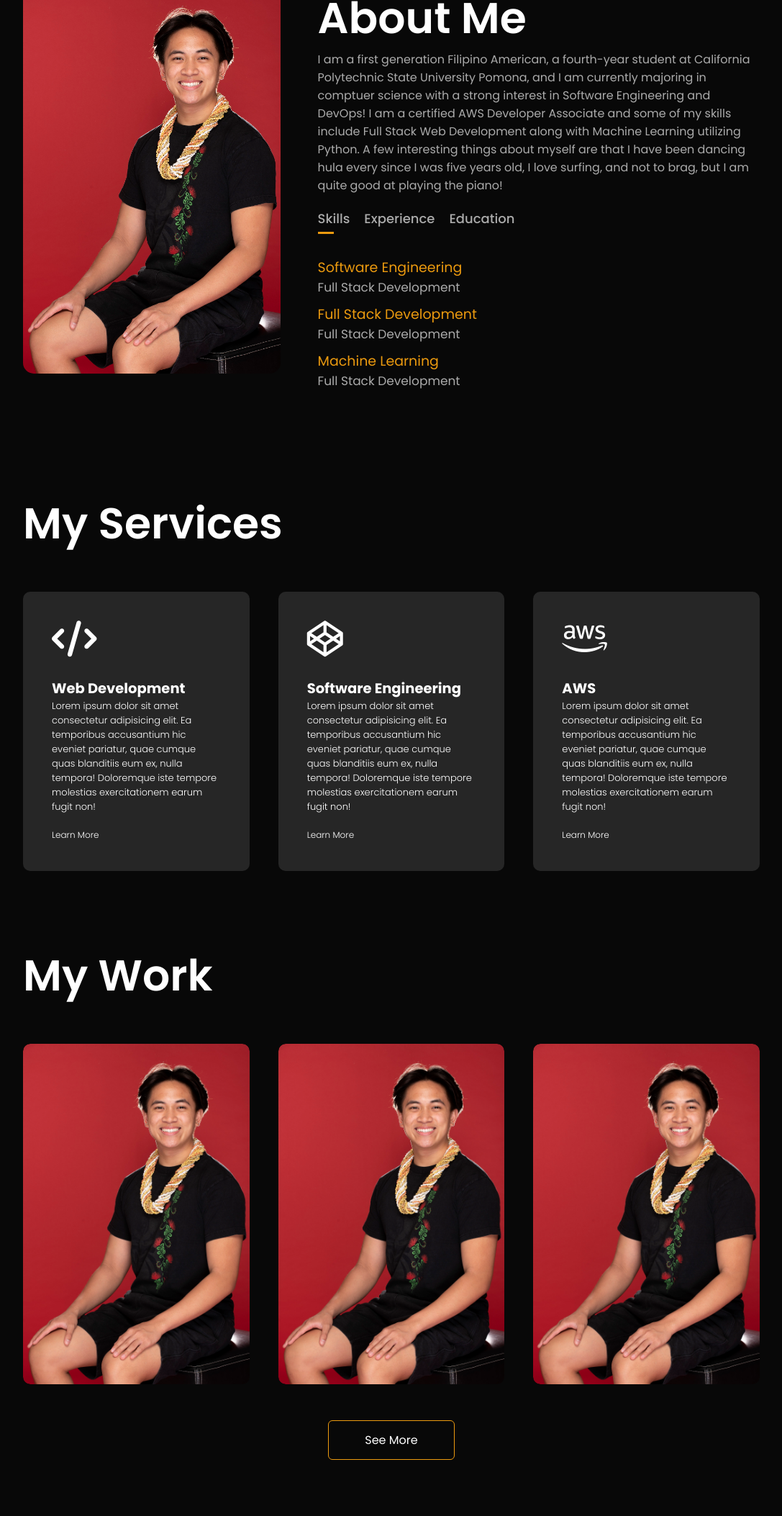
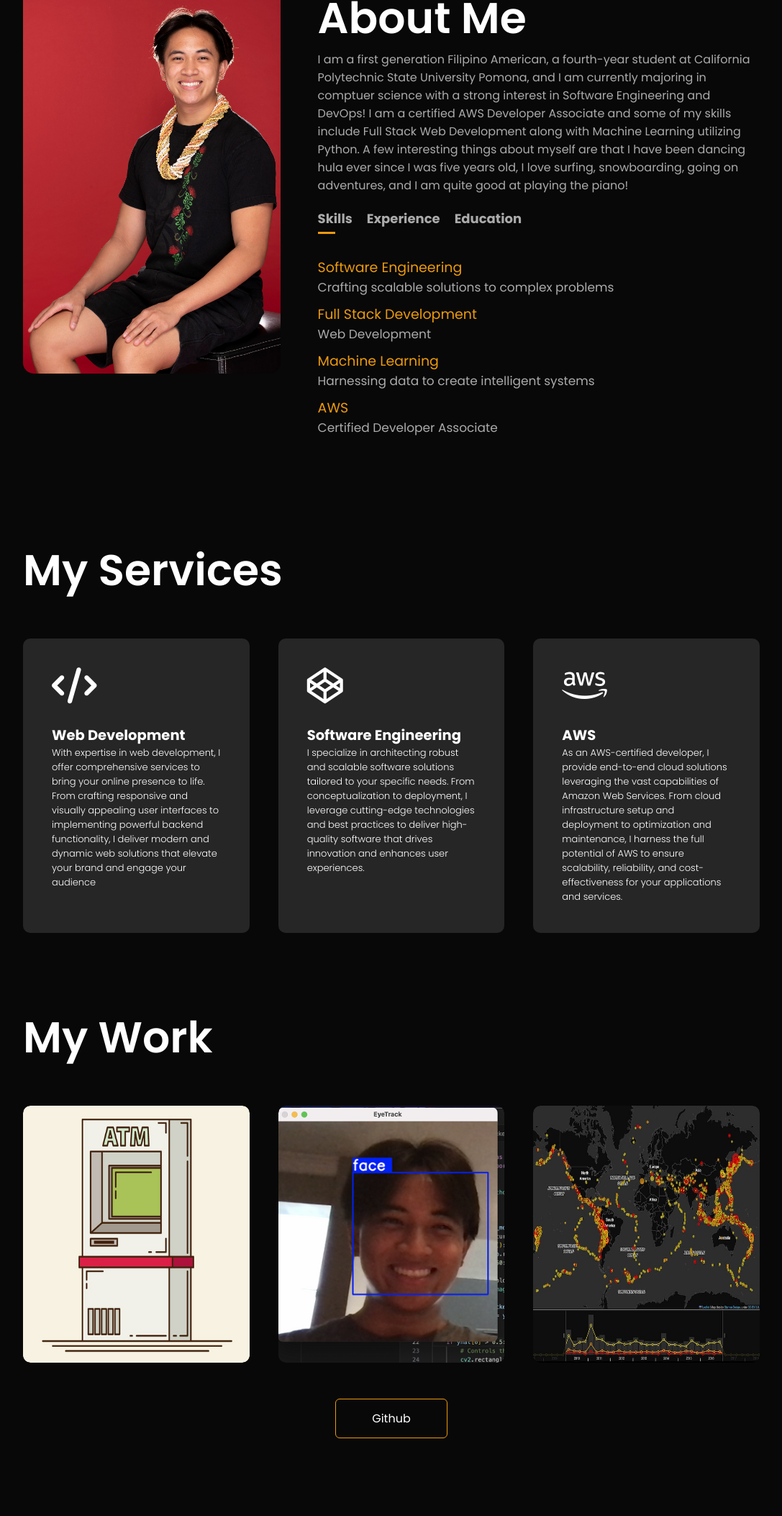
Before and after one commit to EthanB421/website, a plain HTML site: page Real Portfolio Website/index.html in a window 1280 px wide. Shown: the part 910-3016 px from the top of the page at 72% size, without its empty margins (96-1183 px from the left). Drawn offline with Linux system fonts and the light colour scheme.

Commit message:
finished

```diff
--- a/Real Portfolio Website/index.html
+++ b/Real Portfolio Website/index.html
@@ -40,7 +40,7 @@
                 </div>
                 <div class="about-col-2">
                     <h1 class="sub-title">About Me</h1>
-                    <p>I am a first generation Filipino American, a fourth-year student at California Polytechnic State University Pomona, and I am currently majoring in comptuer science with a strong interest in Software Engineering and DevOps! I am a certified AWS Developer Associate and some of my skills include Full Stack Web Development along with Machine Learning utilizing Python. A few interesting things about myself are that I have been dancing hula every since I was five years old, I love surfing, and not to brag, but I am quite good at playing the piano!</p>
+                    <p>I am a first generation Filipino American, a fourth-year student at California Polytechnic State University Pomona, and I am currently majoring in comptuer science with a strong interest in Software Engineering and DevOps! I am a certified AWS Developer Associate and some of my skills include Full Stack Web Development along with Machine Learning utilizing Python. A few interesting things about myself are that I have been dancing hula ever since I was five years old, I love surfing, snowboarding, going on adventures, and I am quite good at playing the piano!</p>
                 <div class="tab-titles">
                     <p class="tab-links active-link" onclick="opentab('skills')">Skills</p>
                     <p class="tab-links" onclick="opentab('experience')">Experience</p>
@@ -48,9 +48,10 @@
                 </div>
                 <div class="tab-contents active-tab" id="skills">
                     <ul>
-                        <li><span>Software Engineering</span><br>Full Stack Development</li>
-                        <li><span>Full Stack Development</span><br>Full Stack Development<br></li>
-                        <li><span>Machine Learning</span><br>Full Stack Development<br></li>
+                        <li><span>Software Engineering</span><br>Crafting scalable solutions to complex problems</li>
+                        <li><span>Full Stack Development</span><br>Web Development<br></li>
+                        <li><span>Machine Learning</span><br>Harnessing data to create intelligent systems<br></li>
+                        <li><span>AWS</span><br>Certified Developer Associate<br></li>
                     </ul>
                 </div>
                 <div class="tab-contents" id="experience">
@@ -77,20 +78,17 @@
                 <div>
                     <i class="fa-solid fa-code"></i>
                     <h2>Web Development</h2>
-                    <p>Lorem ipsum dolor sit amet consectetur adipisicing elit. Ea temporibus accusantium hic eveniet pariatur, quae cumque quas blanditiis eum ex, nulla tempora! Doloremque iste tempore molestias exercitationem earum fugit non!</p>
-                    <a href="#">Learn More</a>
+                    <p>With expertise in web development, I offer comprehensive services to bring your online presence to life. From crafting responsive and visually appealing user interfaces to implementing powerful backend functionality, I deliver modern and dynamic web solutions that elevate your brand and engage your audience</p>
                 </div>
                 <div>
                     <i class="fa-brands fa-codepen"></i>
                     <h2>Software Engineering</h2>
-                    <p>Lorem ipsum dolor sit amet consectetur adipisicing elit. Ea temporibus accusantium hic eveniet pariatur, quae cumque quas blanditiis eum ex, nulla tempora! Doloremque iste tempore molestias exercitationem earum fugit non!</p>
-                    <a href="#">Learn More</a>
+                    <p> I specialize in architecting robust and scalable software solutions tailored to your specific needs. From conceptualization to deployment, I leverage cutting-edge technologies and best practices to deliver high-quality software that drives innovation and enhances user experiences.</p>
                 </div>
                 <div>
                     <i class="fa-brands fa-aws"></i>
                     <h2>AWS</h2>
-                    <p>Lorem ipsum dolor sit amet consectetur adipisicing elit. Ea temporibus accusantium hic eveniet pariatur, quae cumque quas blanditiis eum ex, nulla tempora! Doloremque iste tempore molestias exercitationem earum fugit non!</p>
-                    <a href="#">Learn More</a>
+                    <p>As an AWS-certified developer, I provide end-to-end cloud solutions leveraging the vast capabilities of Amazon Web Services. From cloud infrastructure setup and deployment to optimization and maintenance, I harness the full potential of AWS to ensure scalability, reliability, and cost-effectiveness for your applications and services.</p>
                 </div>
             </div>
         </div>
@@ -101,32 +99,33 @@
         <div class="container">
             <h1 class="sub-title">My Work</h1>
             <div class="work-list">
+
                 <div class="work">
-                    <img src="images/sittingDown.jpg" alt="">
+                    <img src="images/betterAtm.jpg" alt="">
                     <div class="layer">
-                        <h3>Project 1</h3>
-                        <p>Lorem ipsum dolor sit amet consectetur adipisicing elit. Excepturi blanditiis dicta hic corporis soluta dolor doloribus repellendus fugiat praesentium error, culpa aliquid deleniti. Libero odio nobis animi vitae in. Dolor.</p>
-                        <a href=""><i class="fa-solid fa-arrow-up-right-from-square"></i></a>
+                        <h3>ATM Subsysystem</h3>
+                        <p>The ATM subsystem, developed using Python programming language and leveraging MySQL for data management. This subsystem offers a seamless and secure banking experience to customers, encompassing various functionalities such as cash withdrawals, deposits, balance inquiries, fund transfers, and account management.</p>
+                        <a href="https://github.com/CS3650-01-1/atm-machine"><i class="fa-solid fa-arrow-up-right-from-square"></i></a>
                     </div>
                 </div>
                 <div class="work">
-                    <img src="images/sittingDown.jpg" alt="">
+                    <img src="images/facial Recog.png" alt="">
                     <div class="layer">
-                        <h3>Project 2</h3>
-                        <p>Lorem ipsum dolor sit amet consectetur adipisicing elit. Excepturi blanditiis dicta hic corporis soluta dolor doloribus repellendus fugiat praesentium error, culpa aliquid deleniti. Libero odio nobis animi vitae in. Dolor.</p>
-                        <a href=""><i class="fa-solid fa-arrow-up-right-from-square"></i></a>
+                        <h3>Facial Recognition</h3>
+                        <p>I developed a desktop application for facial recognition using convolutional neural networks (CNNs). This application is designed to accurately detect and recognize faces in images and videos. By training the CNNs on labeled datasets, the app achieves high accuracy in identifying individuals. It provides a user-friendly interface for easy interaction and can be used for various purposes, including security and access control.</p>
+                        <a href="https://github.com/EthanB421/FacialRecog"><i class="fa-solid fa-arrow-up-right-from-square"></i></a>
                     </div>
                 </div>
                 <div class="work">
-                    <img src="images/sittingDown.jpg" alt="">
+                    <img src="images/earthquake.jpg" alt="">
                     <div class="layer">
-                        <h3>Project 3</h3>
-                        <p>Lorem ipsum dolor sit amet consectetur adipisicing elit. Excepturi blanditiis dicta hic corporis soluta dolor doloribus repellendus fugiat praesentium error, culpa aliquid deleniti. Libero odio nobis animi vitae in. Dolor.</p>
-                        <a href=""><i class="fa-solid fa-arrow-up-right-from-square"></i></a>
+                        <h3>Data Visualization</h3>
+                        <p>Using Python and Matplotlib, I created a project for visualizing global earthquake data sourced from APIs and CSV files. The project offers interactive visualizations that allow users to explore earthquake patterns and trends across different regions. Through dynamic plots and insightful analysis, the project provides valuable insights into seismic activity worldwide.</p>
+                        <a href="https://github.com/EthanB421"><i class="fa-solid fa-arrow-up-right-from-square"></i></a>
                     </div>
                 </div>
             </div>
-            <a href="" class="btn">See More</a>
+            <a href="https://github.com/EthanB421" class="btn">Github</a>
         </div>
     </div>
     <!-- ------contact-------- -->
--- a/Real Portfolio Website/style.css
+++ b/Real Portfolio Website/style.css
@@ -115,7 +115,7 @@ nav ul li a:hover::after{
 .tab-links{
     margin-right: 20px;
     font-size: 18px;
-    font-weight: 500;
+    font-weight: bold;
     cursor: pointer;
     position: relative;
 }
@@ -212,6 +212,7 @@ nav ul li a:hover::after{
 
 .work img{
     width:100%;
+    height: 100%;
     border-radius: 10px;
     display: block;
     transition: transform 0.5s;
@@ -221,7 +222,7 @@ nav ul li a:hover::after{
     height: 0;
     background:linear-gradient(rgba(0,0,0,0.6), rgb(235, 154, 15));
     border-radius: 10px;
-    position: absolute;
+    position:absolute;
     left: 0;
     bottom: 0;
     overflow: hidden;
@@ -292,12 +293,16 @@ flex-direction: column;
     font-size: 30px;
     color:#ababab;
 }
+
 /* --------css for small screens ------- */
 nav .fas{
     display: none;
 }
 
 @media only screen and (max-width: 600px){
+    #header{
+        background-image: url(images/phone.jpg);
+    }
     .header-text{
         margin-top: 100%;
         font-size: 16px;
@@ -339,4 +344,7 @@ nav .fas{
     .sub-title{
         font-size: 40px;
     }
+    .contacts div{
+        font-size: 13px;
+    }
 }
```
Also changed, not shown: Real Portfolio Website/images/betterAtm.jpg (added), Real Portfolio Website/images/earthquake.jpg (added), Real Portfolio Website/images/facial Recog.png (added), Real Portfolio Website/images/phone.jpg (added).
